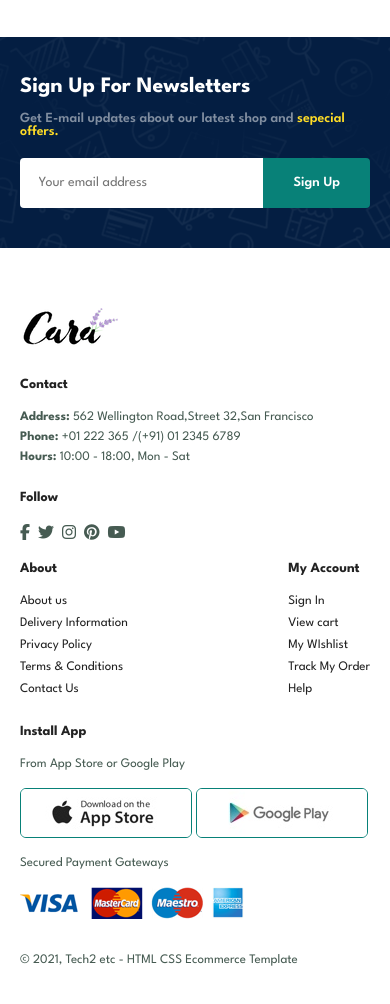
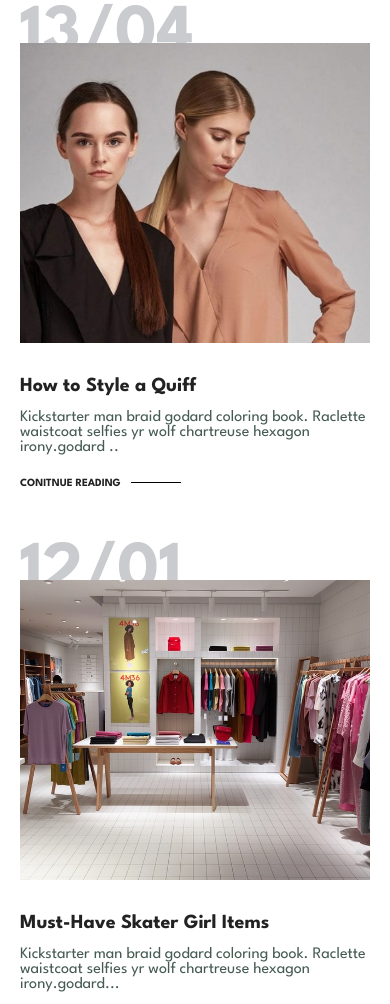
Before and after one commit to Ayush202Patel/Cara, a plain HTML site: page blog.html in a window 390 px wide. Shown: the part 996-2000 px from the top of the page. Drawn offline with Linux system fonts and the light colour scheme; a web font is replaced by a local one.

Commit message:
Completed Blog Page

```diff
--- a/blog.html
+++ b/blog.html
@@ -42,6 +42,50 @@
                 <a href="#">CONITNUE READING</a>
             </div>
             <h1>13/01</h1>
+        </div>
+        <div class="blog-box">
+            <div class="blog-img">
+                <img src="./img/blog/b2.jpg" alt="">
+            </div>
+            <div class="blog-details">
+                <h4>How to Style a Quiff</h4>
+                <p>Kickstarter man braid godard coloring book. Raclette waistcoat selfies yr wolf chartreuse hexagon irony.godard ..</p>
+                <a href="#">CONITNUE READING</a>
+            </div>
+            <h1>13/04</h1>
+        </div>
+        <div class="blog-box">
+            <div class="blog-img">
+                <img src="./img/blog/b3.jpg" alt="">
+            </div>
+            <div class="blog-details">
+                <h4>Must-Have Skater Girl Items</h4>
+                <p>Kickstarter man braid godard coloring book. Raclette waistcoat selfies yr wolf chartreuse hexagon irony.godard...</p>
+                <a href="#">CONITNUE READING</a>
+            </div>
+            <h1>12/01</h1>
+        </div>
+        <div class="blog-box">
+            <div class="blog-img">
+                <img src="./img/blog/b4.jpg" alt="">
+            </div>
+            <div class="blog-details">
+                <h4>Runway-Inspired Trends</h4>
+                <p>Kickstarter man braid godard coloring book. Raclette waistcoat selfies yr wolf chartreuse hexagon irony,godard ...</p>
+                <a href="#">CONITNUE READING</a>
+            </div>
+            <h1>16/01</h1>
+        </div>
+        <div class="blog-box">
+            <div class="blog-img">
+                <img src="./img/blog/b6.jpg" alt="">
+            </div>
+            <div class="blog-details">
+                <h4>AW20 Menswear</h4>
+                <p>Kickstarter man braid godard coloring book. Raclette waistcoat selfies yr wolf chartreuse hexagon irony,godard ...</p>
+                <a href="#">CONITNUE READING</a>
+            </div>
+            <h1>10/03</h1>
         </div>
     </section>
     <section id="pagination" class="section-p1">
--- a/style.css
+++ b/style.css
@@ -541,6 +541,8 @@ footer .copyright{
     display: flex;
     align-items: center;
     width: 100%;
+    padding-bottom: 90px;
+    position: relative;
 }
 #blog .blog-img{
     width: 50%;
@@ -576,6 +578,15 @@ footer .copyright{
 }
 #blog .blog-details a:hover{
     color: #088178;
+}
+#blog .blog-box h1{
+    position: absolute;
+    top: -40px;
+    left:0;
+    font-size:70px ;
+    font-weight: 700;
+    color: #c9cbce;
+    z-index: -9;
 }
 @media (max-width:799px) {
     .section-p1 {
@@ -719,4 +730,25 @@ footer .copyright{
     #prodetails .single-pro-details {
         width: 100%;
     }
+
+    #blog {
+        padding: 100px 20px 0 20px;
+    }
+    #blog .blog-box {
+        display: flex;
+        align-items: center;
+        width: 100%;
+        flex-direction: column;
+        align-items: flex-start;
+        padding-bottom: 90px;
+        position: relative;
+    }
+    #blog .blog-img {
+        width: 100%;
+        margin-right: 0px;
+        margin-bottom: 30px;
+    }
+    #blog .blog-details {
+        width: 100%;
+    }
 }
```
